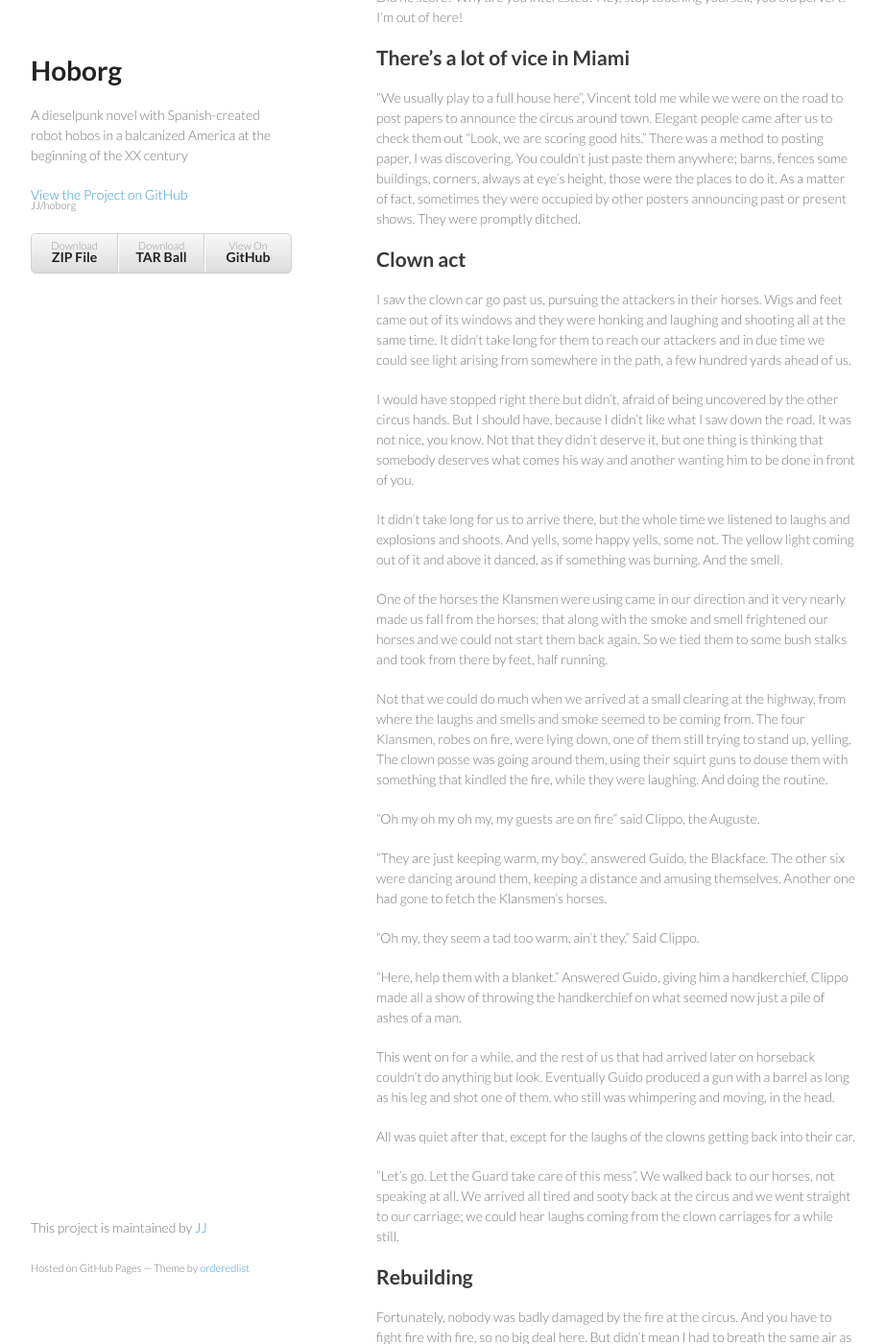
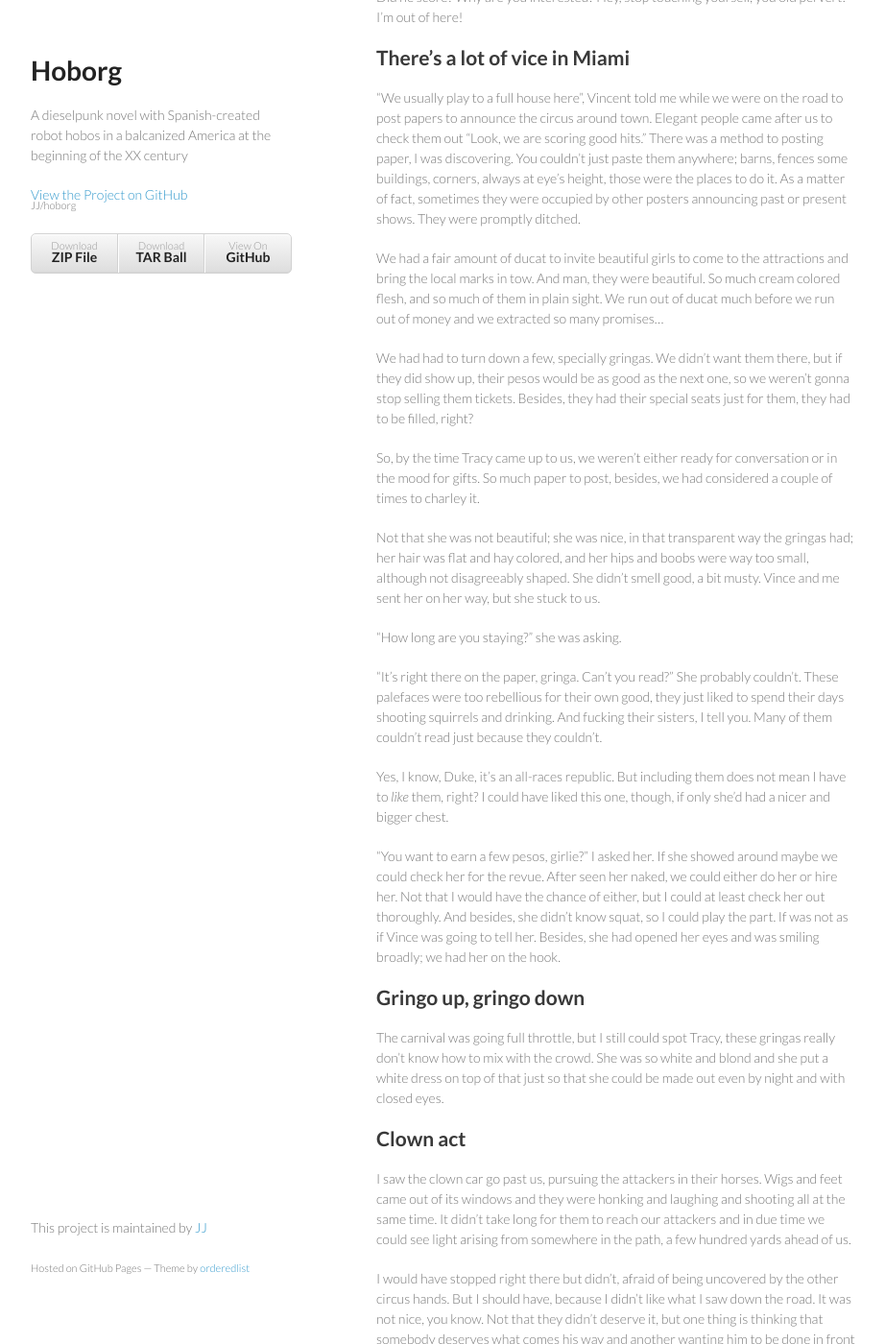
Before and after one commit to JJ/hoborg, a Jekyll site: the page built from text/text.md, in a window 1280 px wide and 1400 px high, scrolled down 5373 px. Shown: the whole window at 96% size, without its empty margins (178-1100 px from the left). Built offline with Jekyll 4.4.1, drawn with Linux system fonts in a browser that asks for light colours.

Commit message:
Sync text/text.md from master to gh-pages

```diff
--- a/text/text.md
+++ b/text/text.md
@@ -317,6 +317,55 @@ corners, always at eye's height, those were the places to do it. As a
 matter of fact, sometimes they were occupied by other posters
 announcing past or present shows. They were promptly ditched.
 
+We had a fair amount of ducat to invite beautiful girls to come to the
+attractions and bring the local marks in tow. And man, they were
+beautiful. So much cream colored flesh, and so much of them in plain
+sight. We run out of ducat much before we run out of money and we
+extracted so many promises...
+
+We had had to turn down a few, specially gringas. We didn't want them
+there, but if they did show up, their pesos would be as good as the
+next one, so we weren't gonna stop selling them tickets. Besides, they
+had their special seats just for them, they had to be filled, right?
+
+So, by the time Tracy came up to us, we weren't either ready for
+conversation or in the mood for gifts. So much paper to post, besides,
+we had considered a couple of times to charley it.
+
+Not that she was not beautiful; she was nice, in that transparent way
+the gringas had; her hair was flat and hay colored, and her hips and
+boobs were way too small, although not disagreeably shaped. She didn't
+smell good, a bit musty. Vince and me sent her on her way, but she
+stuck to us.
+
+"How long are you staying?" she was asking.
+
+"It's right there on the paper, gringa. Can't you read?" She probably
+couldn't. These palefaces were too rebellious for their own good, they
+just liked to spend their days shooting squirrels and drinking. And
+fucking their sisters, I tell you. Many of them couldn't read just
+because they couldn't.
+
+Yes, I know, Duke, it's an all-races republic. But including them does
+not mean I have to *like* them, right? I could have liked this one,
+though, if only she'd had a nicer and bigger chest.
+
+"You want to earn a few pesos, girlie?" I asked her. If she showed
+around maybe we could check her for the revue. After seen her naked,
+we could either do her or hire her. Not that I would have the chance
+of either, but I could at least check her out thoroughly. And besides,
+she didn't know squat, so I could play the part. If was not as if
+Vince was going to tell her. Besides, she had opened her eyes and was
+smiling broadly; we had her on the hook.
+
+Gringo up, gringo down
+------------------------------
+
+The carnival was going full throttle, but I still could spot Tracy,
+these gringas really don't know how to mix with the crowd. She was so
+white and blond and she put a white dress on top of that just so that
+she could be made out even by night and with closed eyes.
+
 Clown act
 -------------
 
```
